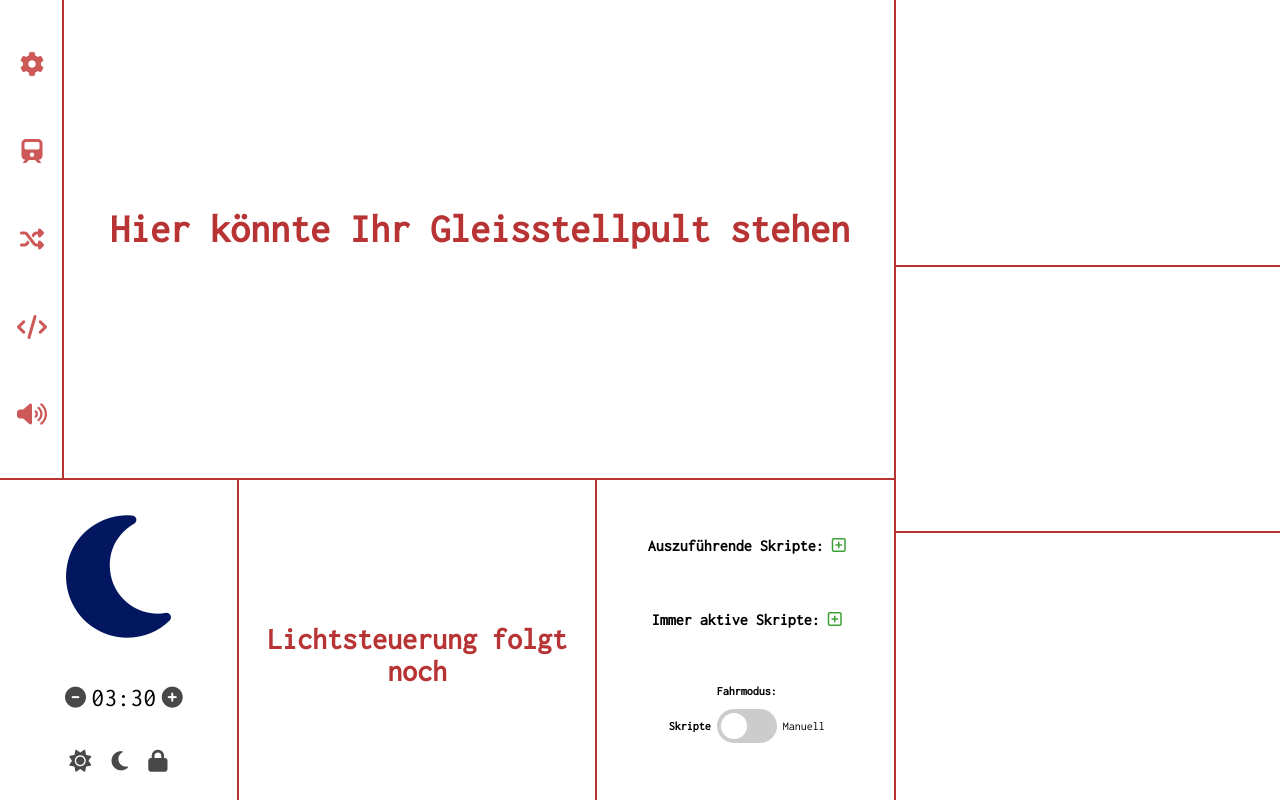
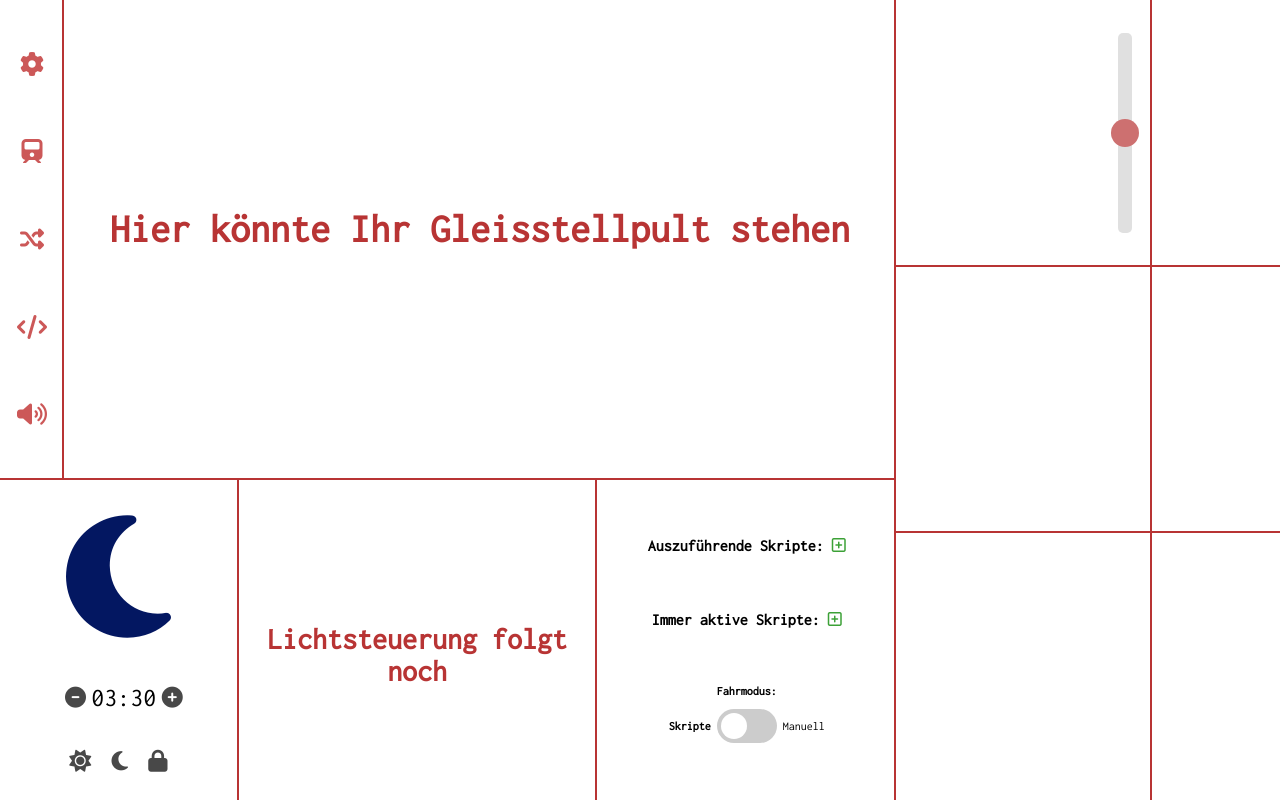
Before and after one commit to modellbahn/RailX, a website: page htdocs/index.html in a window 1280 px wide. Drawn offline with Linux system fonts and the light colour scheme.

Commit message:
🚊Speed Slider

```diff
--- a/htdocs/index.html
+++ b/htdocs/index.html
@@ -70,7 +70,7 @@
                             <div class="left selected">Skripte</div>
 
                             <div class="switch">
-                                <span class="slider round"></span>
+                                <span class="switchslider round"></span>
                             </div>
 
                             <div class="right">Manuell</div>
@@ -80,9 +80,35 @@
             </div>
         </div>
         <div class="right-main-section">
-            <div class="section-lok1"></div>
-            <div class="section-lok2"></div>
-            <div class="section-lok3"></div>
+            <div class="section-lok1 section-lok">
+                <div class="control-section">
+                    <div class="cs-left"></div>
+                    <div class="cs-right">
+                        <div class="slider-container">
+                            <input type="range" min="-100" max="100" value="0" class="slider" id="lok1-speed">
+                        </div>
+                    </div>
+                </div>
+                <div class="lok-chooser-section">
+
+                </div>
+            </div>
+            <div class="section-lok2 section-lok">
+                <div class="control-section">
+
+                </div>
+                <div class="lok-chooser-section">
+
+                </div>
+            </div>
+            <div class="section-lok3 section-lok">
+                <div class="control-section">
+
+                </div>
+                <div class="lok-chooser-section">
+
+                </div>
+            </div>
         </div>
     </main>
 </body>
--- a/htdocs/main.sass
+++ b/htdocs/main.sass
@@ -216,7 +216,7 @@ main
         width: 60px
         height: 34px
 
-    .slider
+    .switchslider
         position: absolute
         cursor: pointer
         top: 0
@@ -239,18 +239,18 @@ main
             transition: 0.4s
 
     input
-        &:checked + .label .slider
+        &:checked + .label .switchslider
             background-color: $red
 
-        &:focus + .label .slider
+        &:focus + .label .switchslider
             box-shadow: 0 0 1px $red
 
-        &:checked + .label .slider:before
+        &:checked + .label .switchslider:before
             -webkit-transform: translateX(26px)
             -ms-transform: translateX(26px)
             transform: translateX(26px)
 
-    .slider.round
+    .switchslider.round
         border-radius: 34px
 
         &:before
@@ -260,3 +260,69 @@ main
         margin: 0 .5em
         &.selected
             font-weight: bold
+
+.section-lok
+    position: relative
+    .control-section
+        width: 20vw
+        height: 33.3333333333vh
+        border-right: 2px solid $red
+        position: absolute
+        left: 0
+        top: 0
+        display: flex
+        align-items: center
+        justify-content: center
+
+        .cs-left
+            width: 16vw
+            height: 33.3333333333vh
+        .cs-right
+            width: 4vw
+            height: 33.3333333333vh
+            display: flex
+            justify-content: center
+            align-items: center
+
+            .slider-container
+                position: absolute
+
+
+    .lok-chooser-section
+        width: 10vw
+        height: 33.3333333333vh
+        position: absolute
+        right: 0
+        top: 0
+
+
+.slider
+    -webkit-appearance: none
+    width: 25vh
+    height: 0.7rem
+    border-radius: 5px
+    background: #d3d3d3
+    outline: none
+    opacity: 0.7
+    -webkit-transition: .2s
+    transition: opacity .2s
+    transform: rotate(270deg)
+
+    &:hover
+        opacity: 1
+
+    &::-webkit-slider-thumb
+        -webkit-appearance: none
+        appearance: none
+        width: 1.4rem
+        height: 1.4rem
+        border-radius: 50%
+        background: #b83434
+        cursor: pointer
+
+    &::-moz-range-thumb
+        width: 1.4rem
+        height: 1.4rem
+        border-radius: 50%
+        background: #b83434
+        cursor: pointer
```
Also changed, not shown: htdocs/main.css, 1 other file.
